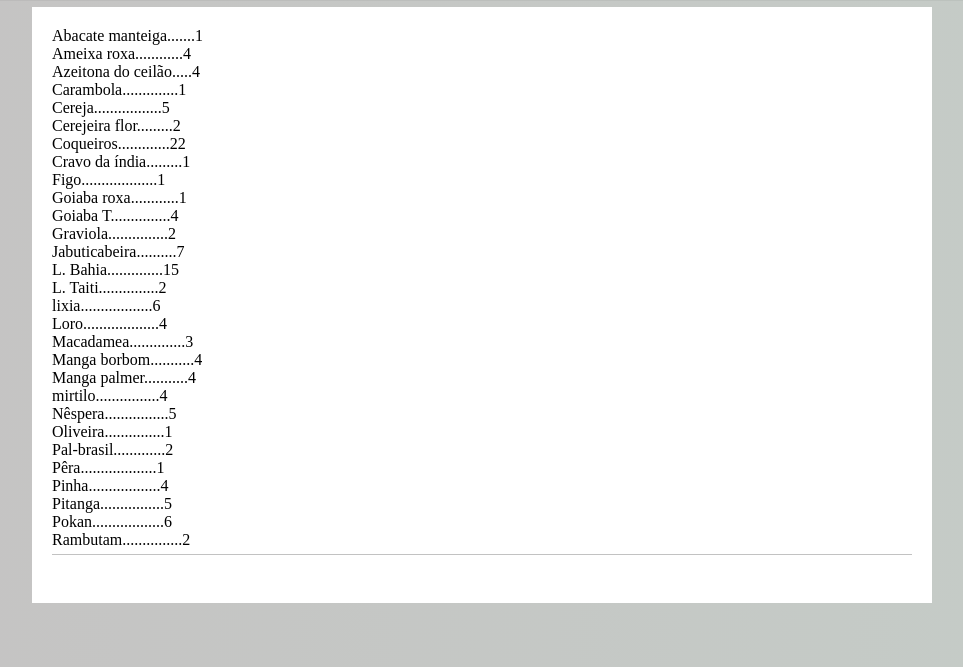
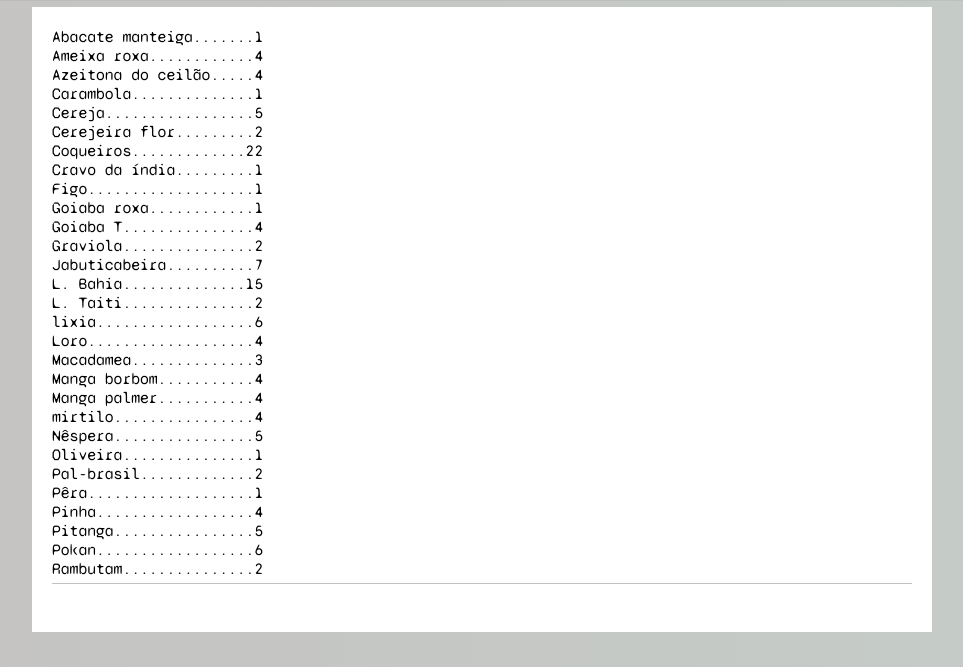
Before and after one commit to sosmarcos/Ordenador, a PHP site: page / in a window 1280 px wide. Shown: the part 133-800 px from the top of the page, without its empty margins (158-1121 px from the left). Run offline with PHP 8.4, Linux system fonts and the light colour scheme; some web fonts are replaced.

Commit message:
Update style.css

```diff
--- a/style.css
+++ b/style.css
@@ -281,6 +281,10 @@ input.linhaRetorno:active {
 
 input {
     outline: none;
+}
+
+section#home_page {
+    font-family: 'syne';
 }
 
 section#calculadora {
```
